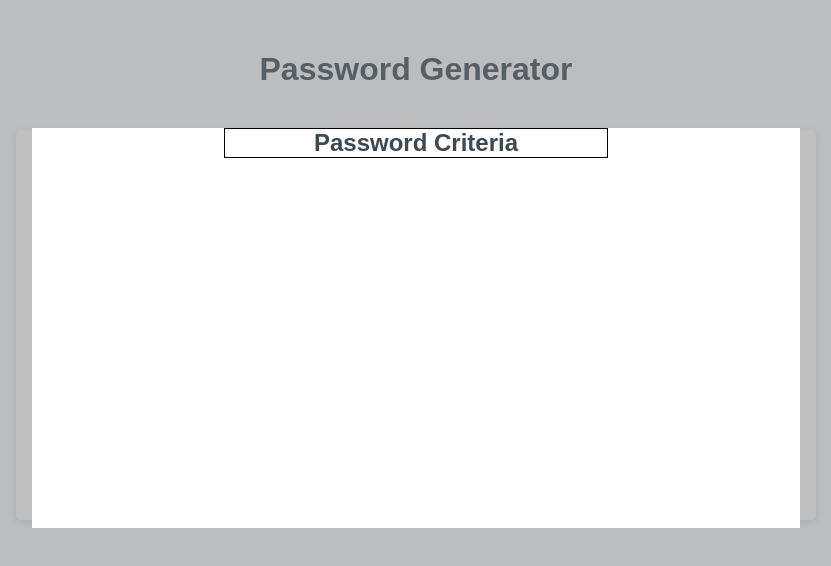
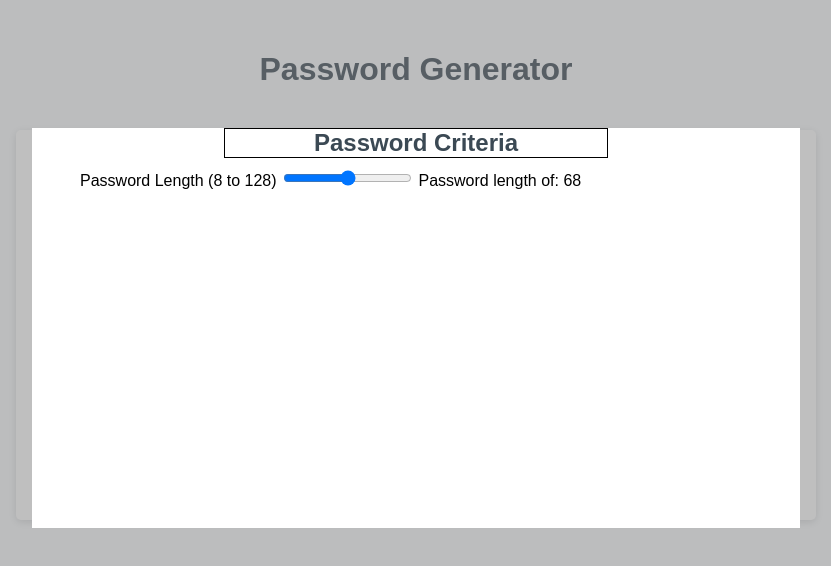
Before and after one commit to rbarbosa51/Password-Generator, a plain HTML site: page index.html in a window 1280 px wide. Shown: the whole page, without its empty margins (224-1055 px from the left). Drawn offline with Linux system fonts and the light colour scheme.

Commit message:
In this commit: Included a form component in the popup. This provides he Password Length selection. It uses a Label to provide input. Then it uses a input range to select numbers between 8 and 128. I created a new Javascript functionality (eventListener) to listen to changes to this input range and then update the label. This provides feedback to the user.

```diff
--- a/assets/css/style.css
+++ b/assets/css/style.css
@@ -137,6 +137,7 @@ button[disabled] {
   height: 50%;
   background-color: #fff;
   margin: 10% auto;
+
 }
 .popup-card h2 {
   width: 50%;
@@ -144,6 +145,9 @@ button[disabled] {
   text-align: center;
   margin: 10px auto;
   color: hsl(206, 17%, 28%);
+}
+.popup-card-item {
+  margin: 0.3rem 3rem;
 }
 .hidden {
   display: none;
--- a/assets/javascript/script.js
+++ b/assets/javascript/script.js
@@ -1,6 +1,6 @@
 // Assignment Code
 var generateBtn = document.querySelector("#generate");
-
+var rangeInput = document.getElementById('passwordLength');
 function generatePassword() {
   return 'Test';
 }
@@ -16,3 +16,13 @@ function writePassword() {
 
 // Add event listener to generate button
 generateBtn.addEventListener("click", writePassword);
+
+//Add event listener for Password Range input
+rangeInput.addEventListener('change', () => {
+  // var pPlacement = document.getElementById('lengthText');
+  // pPlacement.innerText = rangeInput.value;
+  console.log(`Value is ${rangeInput.value}`);
+  var passLength = document.getElementById('lengthText');
+  passLength.innerText = `Password length of: ${rangeInput.value}`;
+  console.log(passLength.innerText);
+})
--- a/index.html
+++ b/index.html
@@ -32,6 +32,13 @@
     <div class="popup-background">
       <div class="popup-card">
         <h2>Password Criteria</h2>
+        <form action="">
+          <div class="popup-card-item">
+            <label>Password Length (8 to 128)</label>
+            <input type="range" id="passwordLength" value="68" min="8" max="128">
+            <label id="lengthText">Password length of: 68</label>
+          </div>
+        </form>
       </div>
     </div>
     <script src="assets/javascript/script.js"></script>
```
